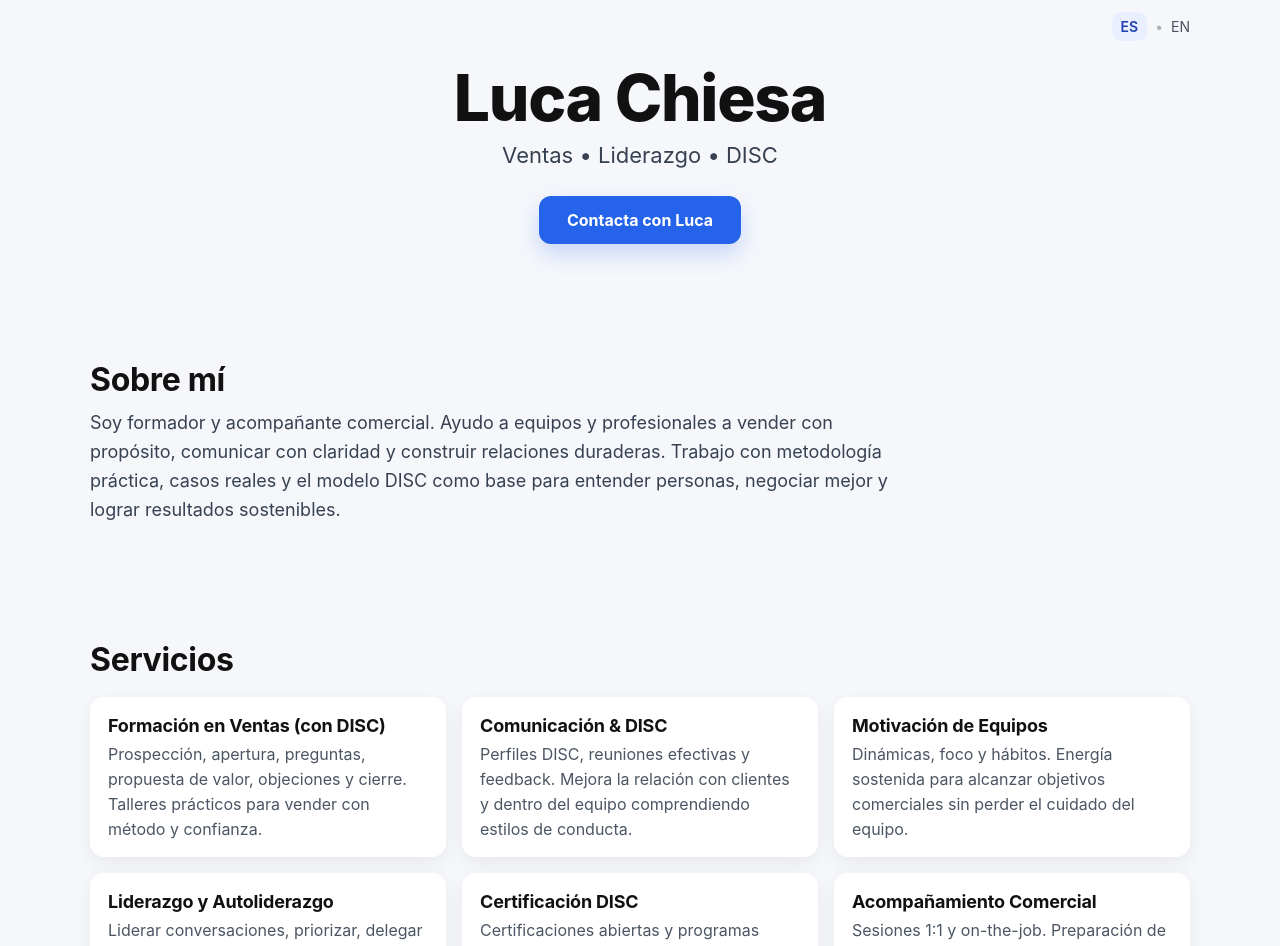
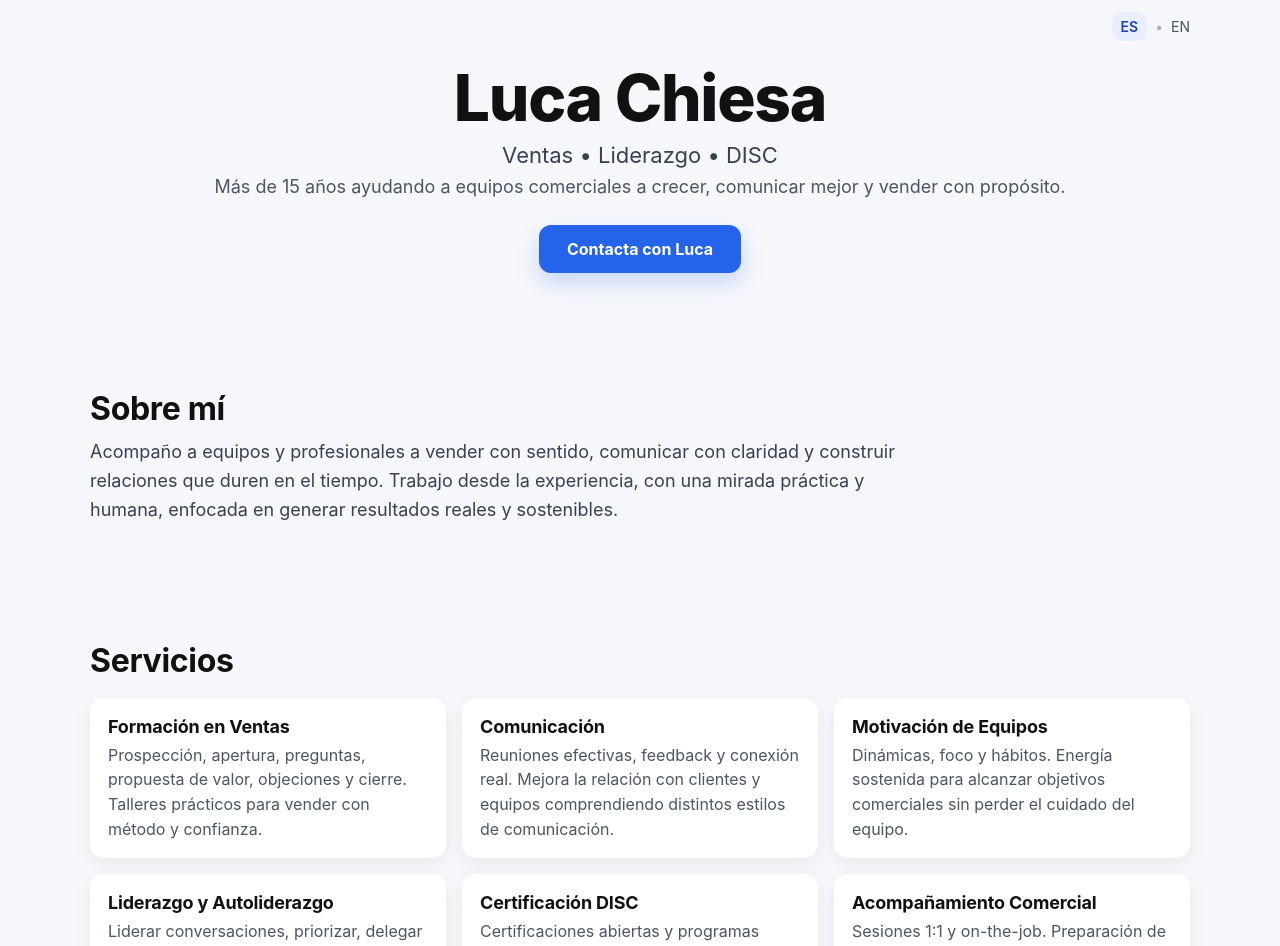
Before and after one commit to LucaCH80/luca-website, a Next.js app: page / in a window 1280 px wide. Shown: the top 946 px of the page. Built offline with nearby package versions, Linux system fonts and the light colour scheme.

Commit message:
Update index.js

```diff
--- a/pages/index.js
+++ b/pages/index.js
@@ -1,5 +1,4 @@
 import Head from "next/head";
-
 export default function HomeES() {
   const email = "contact@lucachiesa.net";
   const subject = encodeURIComponent("Consulta desde la web");
@@ -39,6 +38,10 @@ export default function HomeES() {
       <section className="wrap hero">
         <h1>Luca Chiesa</h1>
         <p className="tag">Ventas • Liderazgo • DISC</p>
+        <p className="sub">
+          Más de 15 años ayudando a equipos comerciales a crecer, comunicar mejor
+          y vender con propósito.
+        </p>
 
         <a
           className="cta"
@@ -52,10 +55,8 @@ export default function HomeES() {
       <section className="wrap section">
         <h2 className="h2">Sobre mí</h2>
         <p className="lead">
-          Soy formador y acompañante comercial. Ayudo a equipos y profesionales
-          a vender con propósito, comunicar con claridad y construir relaciones duraderas.
-          Trabajo con metodología práctica, casos reales y el modelo DISC como base
-          para entender personas, negociar mejor y lograr resultados sostenibles.
+          Acompaño a equipos y profesionales a vender con sentido, comunicar con claridad y construir relaciones que duren en el tiempo.
+          Trabajo desde la experiencia, con una mirada práctica y humana, enfocada en generar resultados reales y sostenibles.
         </p>
       </section>
 
@@ -65,7 +66,7 @@ export default function HomeES() {
 
         <div className="grid">
           <article className="card">
-            <h3 className="h3">Formación en Ventas (con DISC)</h3>
+            <h3 className="h3">Formación en Ventas</h3>
             <p>
               Prospección, apertura, preguntas, propuesta de valor, objeciones y cierre.
               Talleres prácticos para vender con método y confianza.
@@ -73,10 +74,10 @@ export default function HomeES() {
           </article>
 
           <article className="card">
-            <h3 className="h3">Comunicación &amp; DISC</h3>
+            <h3 className="h3">Comunicación</h3>
             <p>
-              Perfiles DISC, reuniones efectivas y feedback. Mejora la relación con clientes
-              y dentro del equipo comprendiendo estilos de conducta.
+              Reuniones efectivas, feedback y conexión real.
+              Mejora la relación con clientes y equipos comprendiendo distintos estilos de comunicación.
             </p>
           </article>
 
@@ -216,6 +217,12 @@ export default function HomeES() {
           color: #374151;
           text-align: center;
         }
+        .sub {
+          margin: 8px 0 0;
+          font-size: clamp(15px, 1.9vw, 18px);
+          color: #4b5563;
+          text-align: center;
+        }
 
         .cta {
           display: inline-block;
@@ -269,14 +276,10 @@ export default function HomeES() {
         }
         .card p { margin: 0; color: #4b5563; line-height: 1.55; }
 
-        /* 2 columnas en tablet, 3 en desktop */
         @media (min-width: 720px) { .card { grid-column: span 6; } }
         @media (min-width: 1024px) { .card { grid-column: span 4; } }
 
-        .ctaBlock {
-          text-align: center;
-          padding-bottom: 8px;
-        }
+        .ctaBlock { text-align: center; padding-bottom: 8px; }
 
         .footer {
           max-width: 1100px;
```
